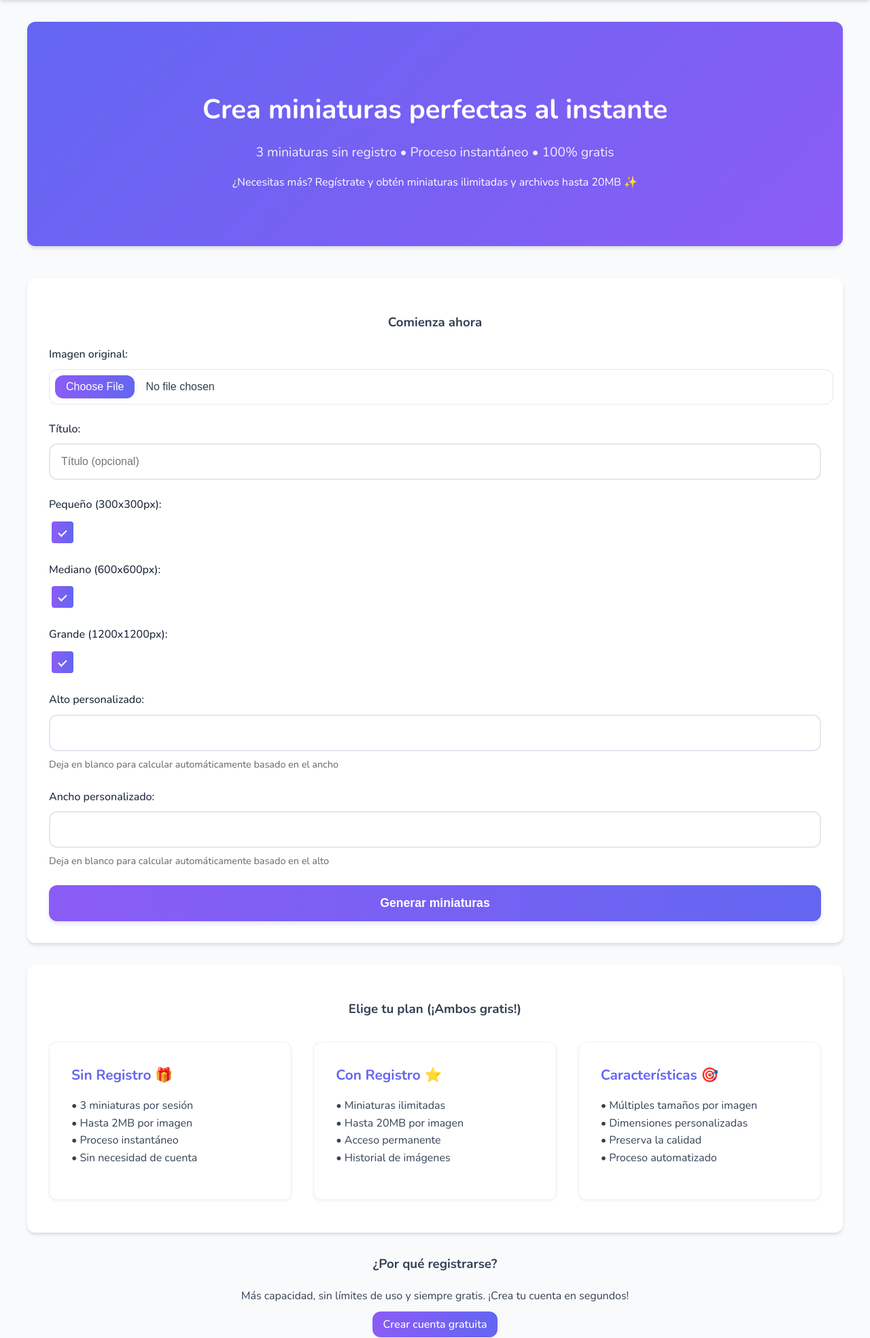
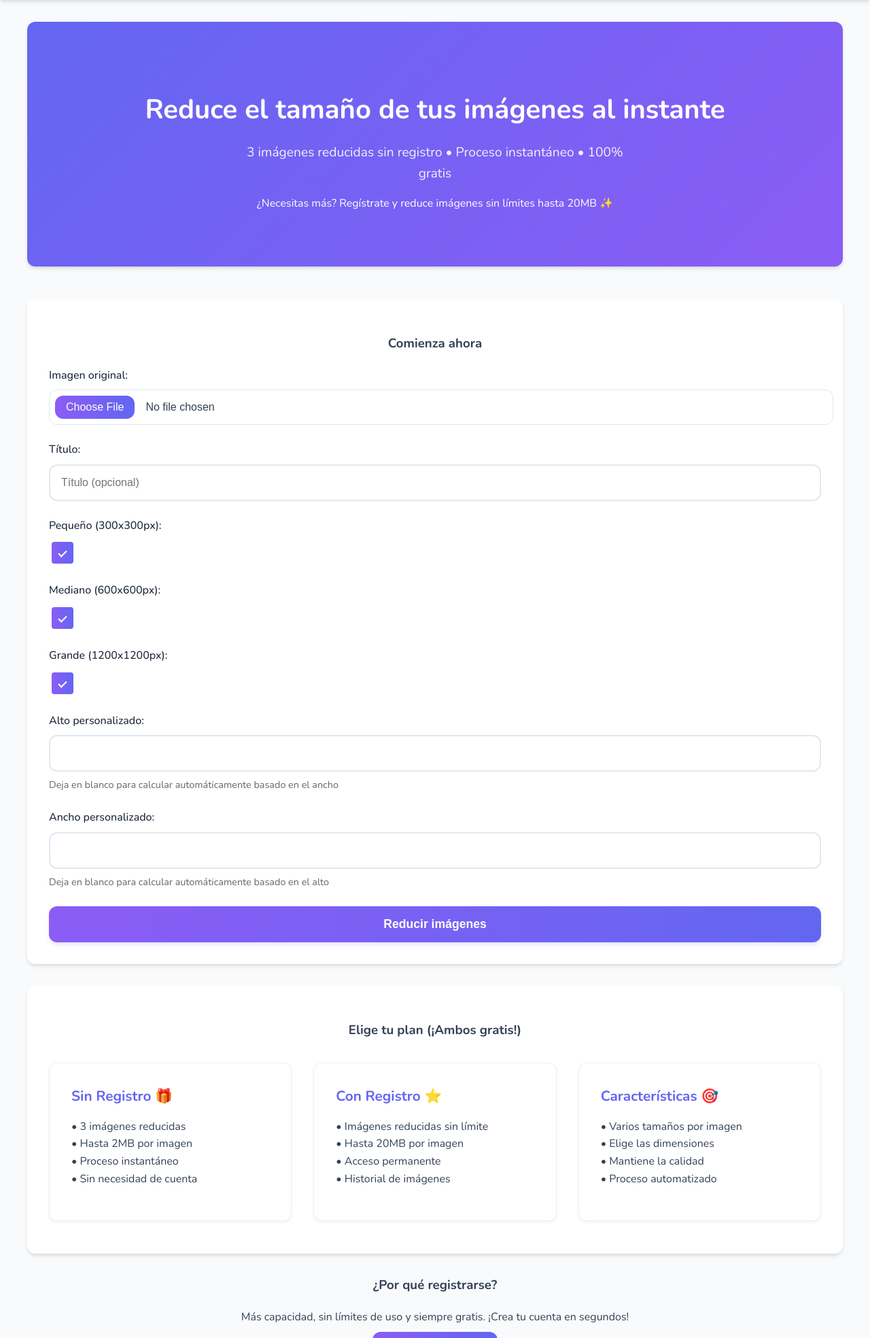
Before and after one commit to Jaolmos/redimensiona-django, a Django app: page / in a window 1280 px wide. Shown: the part 78-2046 px from the top of the page at 68% size. Run offline with Django 5.2, Linux system fonts and the light colour scheme; parts of the project's set-up code (start-up, migrations or seed data) failed here and were passed over.

Commit message:
feat: mejora claridad del texto en la página de inicio para enfatizar la reducción de imágenes

```diff
--- a/apps/core/templates/core/home.html
+++ b/apps/core/templates/core/home.html
@@ -4,9 +4,9 @@
 
 {% block content %}
 <div class="hero text-center mt-2 mb-2">
-    <h2>Crea miniaturas perfectas al instante</h2>
-    <p class="subtitle">3 miniaturas sin registro • Proceso instantáneo • 100% gratis</p>
-    <p class="hero-cta">¿Necesitas más? Regístrate y obtén miniaturas ilimitadas y archivos hasta 20MB ✨</p>
+    <h2>Reduce el tamaño de tus imágenes al instante</h2>
+    <p class="subtitle">3 imágenes reducidas sin registro • Proceso instantáneo • 100% gratis</p>
+    <p class="hero-cta">¿Necesitas más? Regístrate y reduce imágenes sin límites hasta 20MB ✨</p>
 </div>
 
 <div class="upload-section">
@@ -34,7 +34,7 @@
         </div>
         {% endfor %}
 
-        <button type="submit">Generar miniaturas</button>
+        <button type="submit">Reducir imágenes</button>
     </form>
 </div>
 
@@ -43,23 +43,23 @@
     <ul>
         <li>
             <strong>Sin Registro 🎁</strong>
-            <p>• 3 miniaturas por sesión<br>
+            <p>• 3 imágenes reducidas<br>
                • Hasta 2MB por imagen<br>
                • Proceso instantáneo<br>
                • Sin necesidad de cuenta</p>
         </li>
         <li>
             <strong>Con Registro ⭐</strong>
-            <p>• Miniaturas ilimitadas<br>
+            <p>• Imágenes reducidas sin límite<br>
                • Hasta 20MB por imagen<br>
                • Acceso permanente<br>
                • Historial de imágenes</p>
         </li>
         <li>
             <strong>Características 🎯</strong>
-            <p>• Múltiples tamaños por imagen<br>
-               • Dimensiones personalizadas<br>
-               • Preserva la calidad<br>
+            <p>• Varios tamaños por imagen<br>
+               • Elige las dimensiones<br>
+               • Mantiene la calidad<br>
                • Proceso automatizado</p>
         </li>
     </ul>
```
